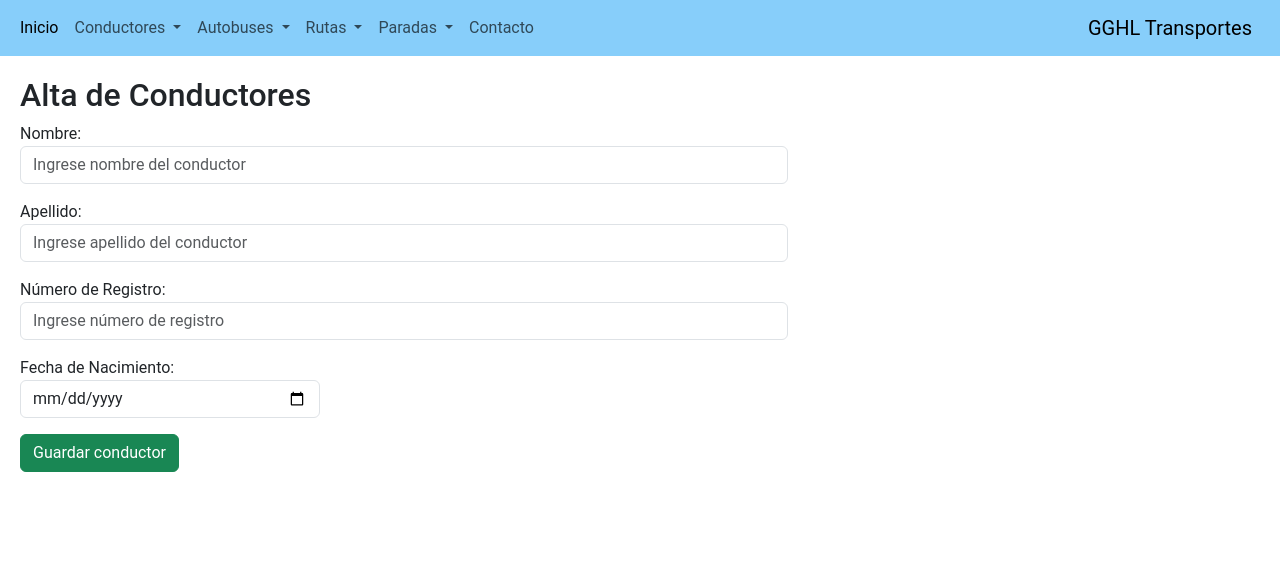
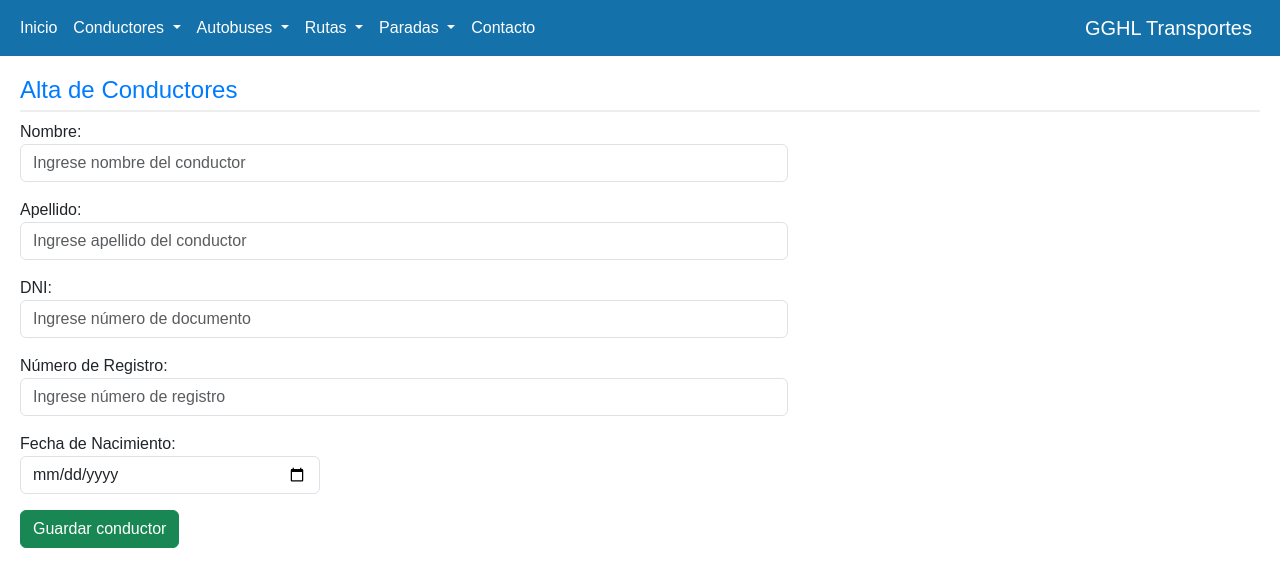
Before and after one commit to Gabriel-IFTS24/GGHL, a plain HTML site: page conductoresAlta.html in a window 1280 px wide. Drawn offline with nearby package versions, Linux system fonts and the light colour scheme.

Commit message:
Replicado de ajustes de estilo de Hernan

```diff
--- a/conductoresAlta.html
+++ b/conductoresAlta.html
@@ -5,17 +5,20 @@
   <meta charset="UTF-8">
   <meta name="viewport" content="width=device-width, initial-scale=1.0">
   <title>Alta de Conductores</title>
+  <link rel="icon" href="assets/favicon.ico">
+  <link href="https://cdn.jsdelivr.net/npm/bootstrap@5.3.6/dist/css/bootstrap.min.css" rel="stylesheet"
+  integrity="sha384-4Q6Gf2aSP4eDXB8Miphtr37CMZZQ5oXLH2yaXMJ2w8e2ZtHTl7GptT4jmndRuHDT" crossorigin="anonymous">
   <link rel="stylesheet" href="css/style.css">
-  <link href="https://cdn.jsdelivr.net/npm/bootstrap@5.3.6/dist/css/bootstrap.min.css" rel="stylesheet"
-    integrity="sha384-4Q6Gf2aSP4eDXB8Miphtr37CMZZQ5oXLH2yaXMJ2w8e2ZtHTl7GptT4jmndRuHDT" crossorigin="anonymous">
 </head>
 
 <body>
   <header id="idheader"></header>
 
   <div class="Content">
-  <h2>Alta de Conductores</h2>
+  <h4>Alta de Conductores</h4>
 
+
+  <!-- Formulario para el alta -->
   <form>
     <div class="form-row">
       <div class="form-group mb-3">
@@ -28,6 +31,10 @@
       </div>
     </div>
     <div class="form-group mb-3">
+      <label for="registro">DNI:</label>
+      <input type="text" class="form-control" id="DNI" name="DNI" required placeholder="Ingrese número de documento">
+    </div>
+    <div class="form-group mb-3">
       <label for="registro">Número de Registro:</label>
       <input type="text" class="form-control" id="registro" name="registro" required placeholder="Ingrese número de registro">
     </div>
@@ -36,12 +43,12 @@
       <input type="date" class="form-control" id="fechaNacimiento" name="fechaNacimiento" required>
     </div>
 
+    <!-- Botón que llama a la función del js que guarda el conductor -->
     <button class="btn btn-success" onclick="agregarConductor(event)">Guardar conductor</button>
   </form>
 
   </div>
 
-  <script src="js/index.js"></script>
   <script src="js/header.js"></script>
   <script src="js/conductoresAlta.js"></script>
   <script src="https://cdn.jsdelivr.net/npm/bootstrap@5.3.3/dist/js/bootstrap.bundle.min.js"></script>
--- a/css/style.css
+++ b/css/style.css
@@ -1,24 +1,48 @@
 :root {
     /* Paleta de colores */
-    --varcolor1: lightskyblue;
+    --varcolor1: rgb(20, 113, 170);;
 }
 
 /* General */
 * {
     margin: 0px;
     padding: 0px;
-    font-family: 'Roboto', 'Monserrat', sans-serif;
+    font-family: 'Arial','Roboto', 'Monserrat', sans-serif;
     box-sizing: border-box;
+}
+
+/* *** Navbar *** */
+nav{
+    background-color: var(--varcolor1);
+}
+
+.nav-link, .navbar-brand{
+    color: white;
+}
+
+/* *** Contenido *** */
+
+h3, h4 {
+    color: #007bff;
+    border-bottom: 2px solid #eee;
+    padding-bottom: 5px;
+    margin-top: 20px;
 }
 
 .Content{
     margin: 20px;
 }
 
-/* *** Navbar *** */
-nav{
-    background-color: var(--varcolor1);
+/* *** Forms *** */
+form{
+    max-width: 768px;
 }
+
+form input[type="date"] {
+    max-width: 300px;
+  }
+
+/* *** Index *** */
 
 #divLogoIndex{
     display: flex;
@@ -35,12 +59,3 @@ nav{
 thead{
     background-color: var(--varcolor1);
 }
-
-/* *** Forms *** */
-form{
-    max-width: 768px;
-}
-
-form input[type="date"] {
-    max-width: 300px;
-  }
--- a/js/conductoresAlta.js
+++ b/js/conductoresAlta.js
@@ -1,35 +1,44 @@
+// Si no hay conductores guardados, los cargo
+
 let conductores = JSON.parse(localStorage.getItem('conductores')) || [
-    { apellido: "González", nombre: "Martín", numeroRegistro: "123456", fechaNacimiento: "1985-12-04" },
-    { apellido: "Rodríguez", nombre: "Laura", numeroRegistro: "123457", fechaNacimiento: "1990-05-01" },
-    { apellido: "Fernández", nombre: "Pablo", numeroRegistro: "123458", fechaNacimiento: "1978-04-11" },
-    { apellido: "López", nombre: "Camila", numeroRegistro: "123459", fechaNacimiento: "1992-09-04" },
-    { apellido: "Martínez", nombre: "Javier", numeroRegistro: "123460", fechaNacimiento: "1987-10-02" },
-    { apellido: "Pérez", nombre: "Mariana", numeroRegistro: "123461", fechaNacimiento: "1995-12-12" },
-    { apellido: "Sánchez", nombre: "Nicolás", numeroRegistro: "123462", fechaNacimiento: "1983-08-03" },
-    { apellido: "Romero", nombre: "Julieta", numeroRegistro: "123463", fechaNacimiento: "1989-03-05" },
-    { apellido: "Herrera", nombre: "Tomás", numeroRegistro: "123464", fechaNacimiento: "1975-08-11" },
-    { apellido: "Castro", nombre: "Valentina", numeroRegistro: "123465", fechaNacimiento: "1993-01-08" }
-  ];
-
-
+    { apellido: "González", nombre: "Martín", DNI: 73621498, numeroRegistro: "123456", fechaNacimiento: "1985-12-04" },
+    { apellido: "Rodríguez", nombre: "Laura", DNI: 47283794, numeroRegistro: "123457", fechaNacimiento: "1990-05-01" },
+    { apellido: "Fernández", nombre: "Pablo", DNI: 92837461, numeroRegistro: "123458", fechaNacimiento: "1978-04-11" },
+    { apellido: "López", nombre: "Camila", DNI: 62938475, numeroRegistro: "123459", fechaNacimiento: "1992-09-04" },
+    { apellido: "Martínez", nombre: "Javier", DNI: 12837462, numeroRegistro: "123460", fechaNacimiento: "1987-10-02" },
+    { apellido: "Pérez", nombre: "Mariana", DNI: 79462738, numeroRegistro: "123461", fechaNacimiento: "1995-12-12" },
+    { apellido: "Sánchez", nombre: "Nicolás", DNI: 32874692, numeroRegistro: "123462", fechaNacimiento: "1983-08-03" },
+    { apellido: "Romero", nombre: "Julieta", DNI: 67102854, numeroRegistro: "123463", fechaNacimiento: "1989-03-05" },
+    { apellido: "Herrera", nombre: "Tomás", DNI: 58392016, numeroRegistro: "123464", fechaNacimiento: "1975-08-11" },
+    { apellido: "Castro", nombre: "Valentina", DNI: 49382076, numeroRegistro: "123465", fechaNacimiento: "1993-01-08" }
+];
 
 
 
 function agregarConductor(e){
-    e.preventDefault();
+    e.preventDefault(); // No tiene action el botón que llama la función pero por las dudas para evitar que haga refresh al presionar el botón
 
+
+    // Tomo los datos de los campos
     const nombre = document.getElementById('nombre').value;
     const apellido = document.getElementById('apellido').value;
+    const DNI = document.getElementById('DNI').value;
     const numeroRegistro = document.getElementById('registro').value;
     const fechaNacimiento = document.getElementById('fechaNacimiento').value;
 
-    conductores.push({apellido, nombre, numeroRegistro, fechaNacimiento});
+    // Agrego el registro al array
+    conductores.push({apellido, nombre, DNI, numeroRegistro, fechaNacimiento});
 
+    // Guardo en el local storage
     localStorage.setItem('conductores', JSON.stringify(conductores));
 
+    // Blanqueo los campos
     document.getElementById('nombre').value = '';
     document.getElementById('apellido').value = '';
+    document.getElementById('DNI').value = '';
     document.getElementById('registro').value = '';
     document.getElementById('fechaNacimiento').value = '';
 
+    // Mensaje
+    alert("Conductor agregado con éxito.");
 };
--- a/js/header.js
+++ b/js/header.js
@@ -1,8 +1,11 @@
 function header() {
-    // ----------- Header -----------
+    // Header para reutilizarlo mientras implementamos Angular.
+    // En cada html hay que definir un elemento con el idheader donde se va a agregar.
 
     document.getElementById("idheader").innerHTML =
     `
+
+
     <nav class="navbar navbar-expand-lg navbar-light">
     <div class="container-fluid">
 
@@ -10,7 +13,7 @@ function header() {
       <div class="collapse navbar-collapse" id="navbarContent">
         <ul class="navbar-nav me-auto">
           <li class="nav-item">
-            <a class="nav-link active" href="index.html">Inicio</a>
+            <a class="nav-link" href="index.html">Inicio</a>
           </li>
 
           <li class="nav-item dropdown">
@@ -18,9 +21,9 @@ function header() {
               Conductores
             </a>
             <ul class="dropdown-menu">
-              <li><a class="dropdown-item" href="conductoresAlta.html">Alta de Conductores</a></li>
-              <li><a class="dropdown-item" href="conductoresGestion.html">Gestión de Conductores</a></li>
-              <li><a class="dropdown-item" href="conductoresReporte.html">Reporte de Conductores</a></li>
+              <li><a class="dropdown-item" href="conductoresAlta.html">Alta</a></li>
+              <li><a class="dropdown-item" href="conductoresGestion.html">Gestión</a></li>
+              <li><a class="dropdown-item" href="conductoresReporte.html">Reporte</a></li>
             </ul>
           </li>
 
@@ -29,9 +32,9 @@ function header() {
               Autobuses
             </a>
             <ul class="dropdown-menu">
-              <li><a class="dropdown-item" href="#">Alta de Autobuses</a></li>
-              <li><a class="dropdown-item" href="#">Gestión de Autobuses</a></li>
-              <li><a class="dropdown-item" href="#">Reporte de Autobuses</a></li>
+              <li><a class="dropdown-item" href="#">Alta</a></li>
+              <li><a class="dropdown-item" href="#">Gestión</a></li>
+              <li><a class="dropdown-item" href="#">Reporte</a></li>
             </ul>
           </li>
 
@@ -40,9 +43,9 @@ function header() {
               Rutas
             </a>
             <ul class="dropdown-menu">
-              <li><a class="dropdown-item" href="#">Alta de Rutas</a></li>
-              <li><a class="dropdown-item" href="#">Gestión de Rutas</a></li>
-              <li><a class="dropdown-item" href="#">Reporte de Rutas</a></li>
+              <li><a class="dropdown-item" href="#">Alta</a></li>
+              <li><a class="dropdown-item" href="#">Gestión</a></li>
+              <li><a class="dropdown-item" href="#">Reporte</a></li>
             </ul>
           </li>
 
@@ -51,9 +54,9 @@ function header() {
               Paradas
             </a>
             <ul class="dropdown-menu">
-              <li><a class="dropdown-item" href="#">Alta de Paradas</a></li>
-              <li><a class="dropdown-item" href="#">Gestión de Paradas</a></li>
-              <li><a class="dropdown-item" href="#">Reporte de Paradas</a></li>
+              <li><a class="dropdown-item" href="#">Alta</a></li>
+              <li><a class="dropdown-item" href="#">Gestión</a></li>
+              <li><a class="dropdown-item" href="#">Reporte</a></li>
             </ul>
           </li>
 
@@ -62,12 +65,10 @@ function header() {
             <a class="nav-link" href="#">Contacto</a>
           </li>
         </ul>
-
-        <!-- Logo/marca a la derecha -->
-        <a class="navbar-brand ms-auto" href="#">GGHL Transportes</a>
+          <a class="navbar-brand ms-auto" href="#">GGHL Transportes</a>
       </div>
 
-      <!-- Botón de hamburguesa -->
+      <!-- Menu hamburguesa -->
       <button class="navbar-toggler" type="button" data-bs-toggle="collapse" data-bs-target="#navbarContent"
         aria-controls="navbarContent" aria-expanded="false" aria-label="Toggle navigation">
         <span class="navbar-toggler-icon"></span>
```
Also changed, not shown: conductor-1.html (+4 -3 lines), conductoresGestion.html (+9 -5 lines), conductoresReporte.html (+4 -4 lines), index.html (+3 -2 lines), js/conductoresGestion.js (+18 -11 lines), assets/favicon.ico (added).
